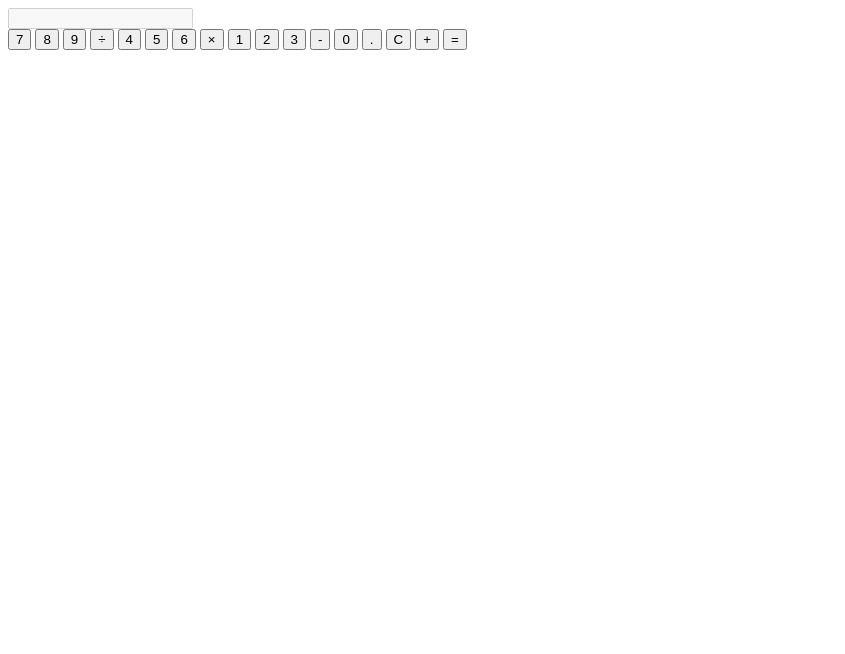
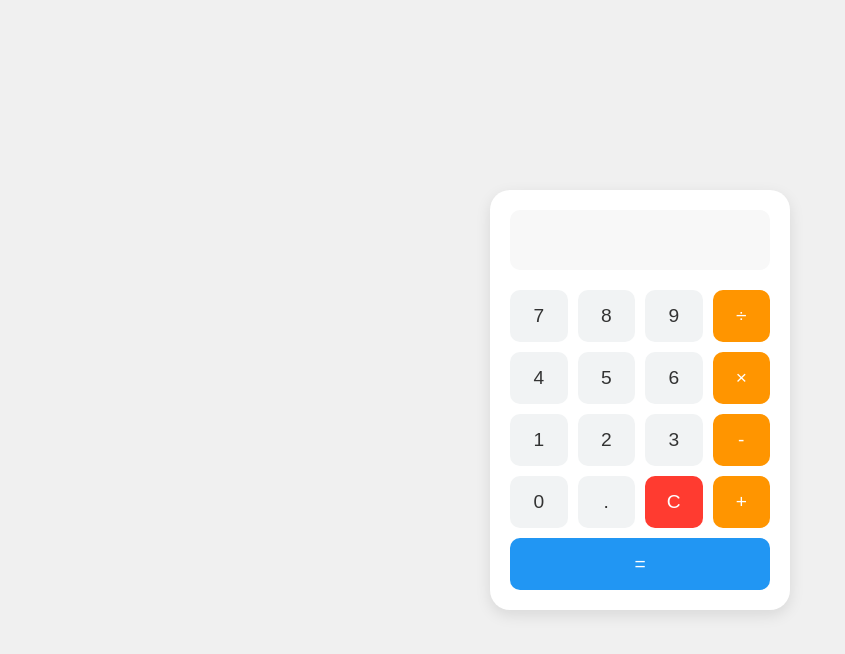
Before and after one commit to declandeegan/website, a plain HTML site: page index.html in a window 1280 px wide. Shown: the whole page, without its empty margins (0-845 px from the left). Drawn offline with Linux system fonts and the light colour scheme.

Commit message:
Add calculator functionality with HTML, CSS, and JavaScript

```diff
--- a/index.html
+++ b/index.html
@@ -9,30 +9,30 @@
 <body>
     <div class="calculator">
         <div class="display">
-            <input type="text" id="result" disabled>
+            <input type="text" id="display" disabled>
         </div>
         <div class="buttons">
-            <button class="btn">7</button>
-            <button class="btn">8</button>
-            <button class="btn">9</button>
-            <button class="btn operator">÷</button>
+            <button class="btn" onclick="appendToDisplay('7')">7</button>
+            <button class="btn" onclick="appendToDisplay('8')">8</button>
+            <button class="btn" onclick="appendToDisplay('9')">9</button>
+            <button class="btn operator" onclick="appendToDisplay('÷')">÷</button>
 
-            <button class="btn">4</button>
-            <button class="btn">5</button>
-            <button class="btn">6</button>
-            <button class="btn operator">×</button>
+            <button class="btn" onclick="appendToDisplay('4')">4</button>
+            <button class="btn" onclick="appendToDisplay('5')">5</button>
+            <button class="btn" onclick="appendToDisplay('6')">6</button>
+            <button class="btn operator" onclick="appendToDisplay('×')">×</button>
 
-            <button class="btn">1</button>
-            <button class="btn">2</button>
-            <button class="btn">3</button>
-            <button class="btn operator">-</button>
+            <button class="btn" onclick="appendToDisplay('1')">1</button>
+            <button class="btn" onclick="appendToDisplay('2')">2</button>
+            <button class="btn" onclick="appendToDisplay('3')">3</button>
+            <button class="btn operator" onclick="appendToDisplay('-')">-</button>
 
-            <button class="btn">0</button>
-            <button class="btn">.</button>
-            <button class="btn clear">C</button>
-            <button class="btn operator">+</button>
+            <button class="btn" onclick="appendToDisplay('0')">0</button>
+            <button class="btn" onclick="appendToDisplay('.')">.</button>
+            <button class="btn clear" onclick="clearDisplay()">C</button>
+            <button class="btn operator" onclick="appendToDisplay('+')">+</button>
 
-            <button class="btn equals">=</button>
+            <button class="btn equals" onclick="calculate()">=</button>
         </div>
     </div>
     <script src="script.js"></script>
--- a/script.js
+++ b/script.js
@@ -0,0 +1,22 @@
+const display = document.getElementById("display");
+
+function appendToDisplay(input) {
+    display.value += input;
+}
+
+function clearDisplay() {
+    display.value = "";
+}
+
+function calculate() {
+    try {
+        // Replace × and ÷ with * and / before evaluating
+        let expression = display.value
+            .replace(/×/g, '*')
+            .replace(/÷/g, '/');
+
+        display.value = eval(expression);
+    } catch (error) {
+        display.value = "Error";
+    }
+}
--- a/styles.css
+++ b/styles.css
@@ -0,0 +1,89 @@
+* {
+    margin: 0;
+    padding: 0;
+    box-sizing: border-box;
+    font-family: Arial, sans-serif;
+}
+
+body {
+    display: flex;
+    justify-content: center;
+    align-items: center;
+    min-height: 100vh;
+    background: #f0f0f0;
+}
+
+.calculator {
+    background: #fff;
+    border-radius: 20px;
+    box-shadow: 0 5px 15px rgba(0, 0, 0, 0.1);
+    padding: 20px;
+    width: 300px;
+}
+
+.display {
+    margin-bottom: 20px;
+}
+
+#display {
+    width: 100%;
+    height: 60px;
+    font-size: 2rem;
+    text-align: right;
+    padding: 0 15px;
+    background: #f8f8f8;
+    border: none;
+    border-radius: 10px;
+    color: #333;
+}
+
+.buttons {
+    display: grid;
+    grid-template-columns: repeat(4, 1fr);
+    gap: 10px;
+}
+
+.btn {
+    padding: 15px;
+    font-size: 1.2rem;
+    border: none;
+    border-radius: 10px;
+    cursor: pointer;
+    transition: all 0.3s ease;
+}
+
+/* Regular number buttons */
+.btn {
+    background: #f1f3f4;
+    color: #333;
+}
+
+/* Operator buttons */
+.btn.operator {
+    background: #ff9500;
+    color: white;
+}
+
+/* Clear button */
+.btn.clear {
+    background: #ff3b30;
+    color: white;
+}
+
+/* Equals button */
+.btn.equals {
+    grid-column: span 4;
+    background: #2196f3;
+    color: white;
+}
+
+/* Hover effects */
+.btn:hover {
+    opacity: 0.9;
+    transform: scale(0.98);
+}
+
+/* Active state */
+.btn:active {
+    transform: scale(0.95);
+}
```
